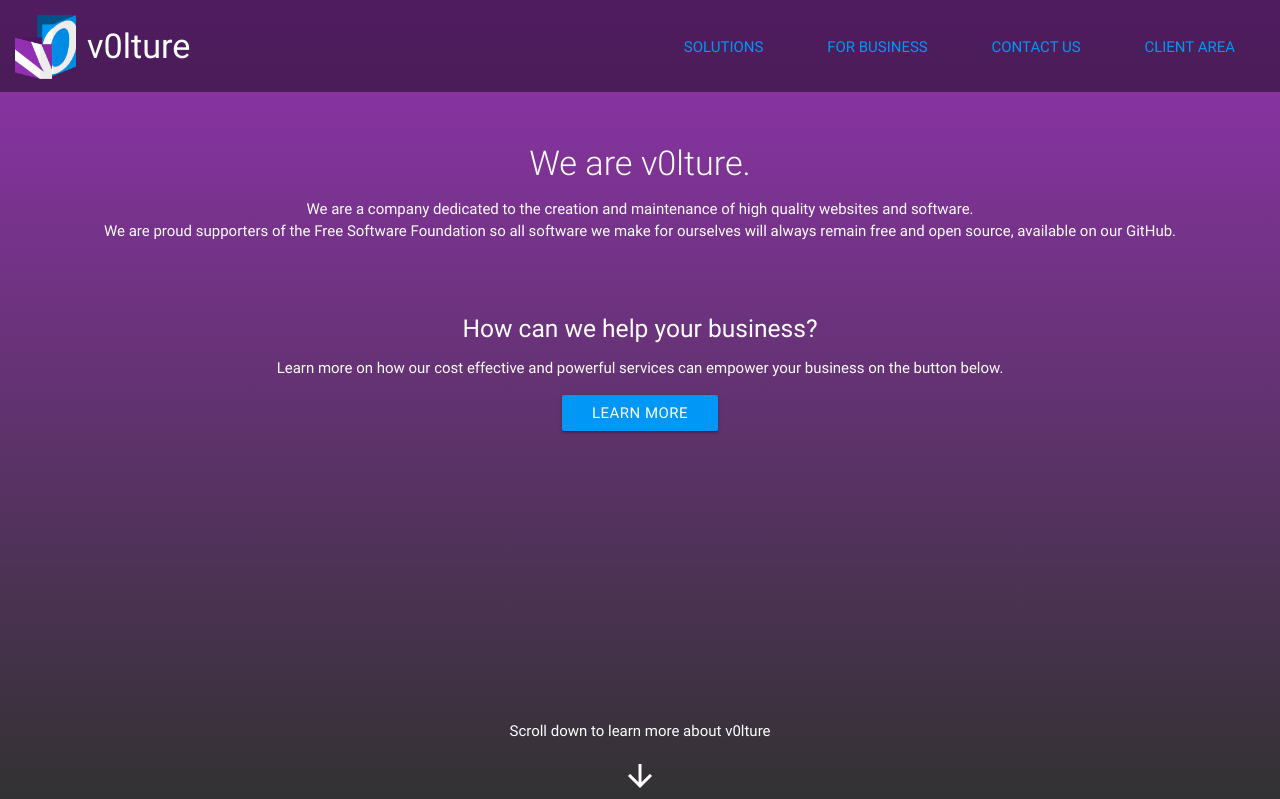
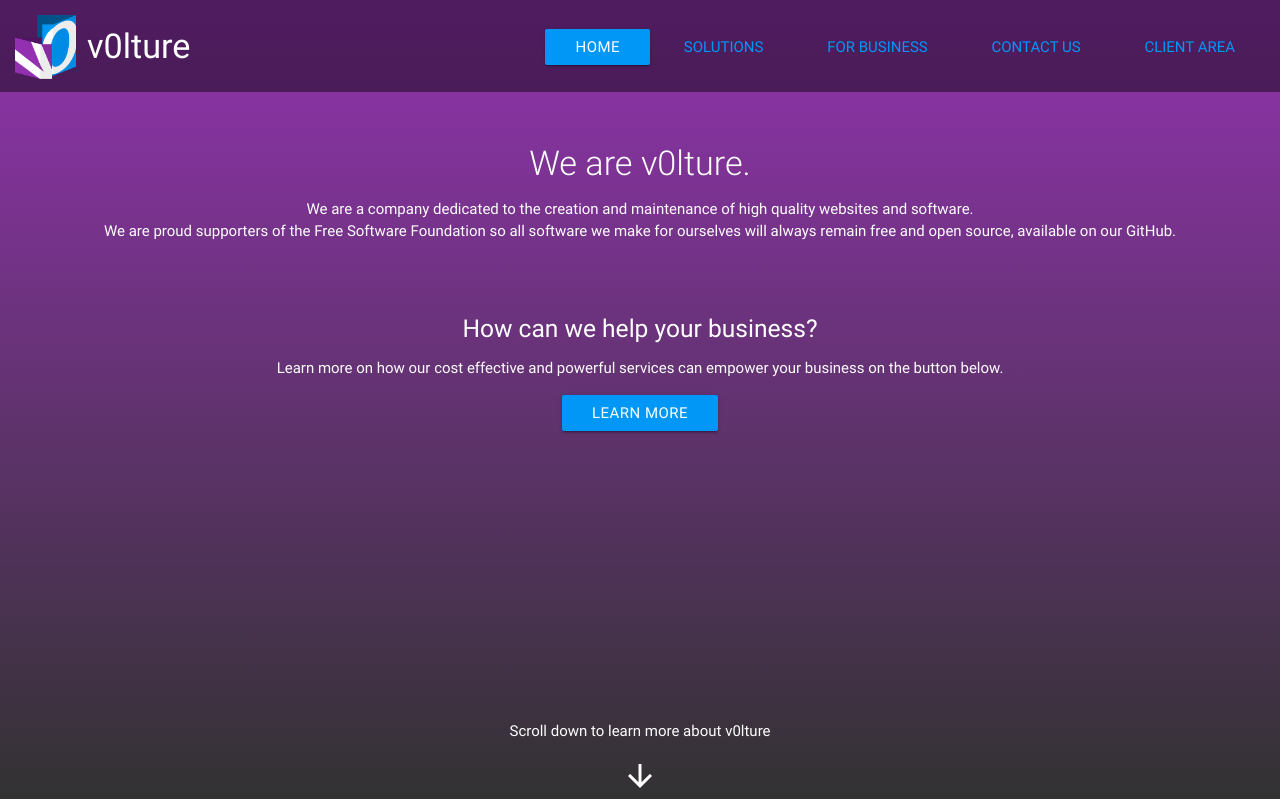
Before and after one commit to v0lture/v0lture.com, a PHP site: page / in a window 1280 px wide. Shown: the top 799 px of the page. Run offline with PHP 8.4, Linux system fonts and the light colour scheme; data that the repository does not hold is empty.

Commit message:
Added index button

```diff
--- a/index.php
+++ b/index.php
@@ -20,6 +20,7 @@
             </span>
 
             <div class="right hide-on-small-only">
+                <a href="index.php" class="btn waves-effect waves-light accent white-text">Home</a>
                 <a href="solutions.php" class="btn-flat waves-effect waves-light accent-text">Solutions</a>
                 <a href="business.php" class="btn-flat waves-effect waves-light accent-text">For Business</a>
                 <a href="contact.php" class="btn-flat waves-effect waves-light accent-text">Contact Us</a>
@@ -128,13 +129,13 @@
             <div class="col s12 m4" style="padding: 30px;">
                 <h5 class="thin">Pay only for what you need</h5>
                 <p>Our modular packages and scaled pricing helps you save money by not wasting your budget on addons or packages you don't need.</p>
-                <a href="business.php#marketing" class="btn waves-effect waves-light accent white-text">View pricing details</a>
+                <a href="business.php#pricing" class="btn waves-effect waves-light accent white-text">View pricing details</a>
             </div>
 
             <div class="col s12 m4" style="padding: 30px;">
                 <h5 class="thin">Premium custom-made apps, websites, and software</h5>
                 <p>v0lture can create premium, while being cost effective, applications for your mobile users, websites for your brand and software for your staff.</p>
-                <a href="business.php#marketing" class="btn waves-effect waves-light accent white-text">Get a quote</a>
+                <a href="quote.php" class="btn waves-effect waves-light accent white-text">Get a quote</a>
             </div>
 
         </div>
```
